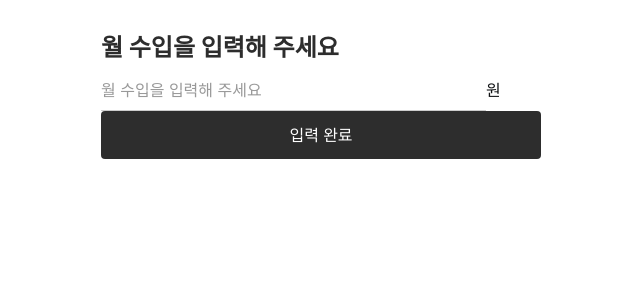
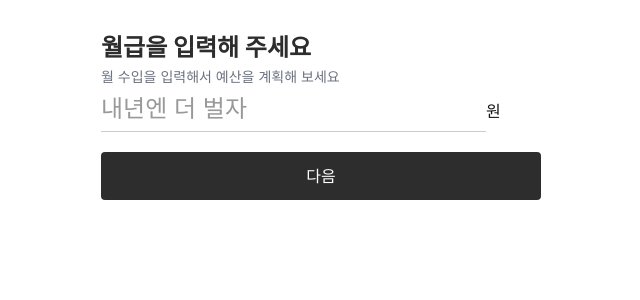
Before and after one commit to j-yesung/soomtong, a Next.js app: page /salary in a window 1280 px wide. Shown: the top 300 px of the page, without its empty margins (319-959 px from the left). Built offline with nearby package versions, Linux system fonts and the light colour scheme.

Commit message:
feat: box 컴포넌트 생성 (styled-system 설치)

```diff
--- a/package.json
+++ b/package.json
@@ -9,6 +9,7 @@
     "lint": "eslint"
   },
   "dependencies": {
+    "@styled-system/should-forward-prop": "^5.1.5",
     "@tanstack/react-query": "^5.85.5",
     "@types/styled-components": "^5.1.34",
     "axios": "^1.11.0",
@@ -16,6 +17,7 @@
     "react": "19.1.0",
     "react-dom": "19.1.0",
     "styled-components": "^6.1.19",
+    "styled-system": "^5.1.5",
     "zustand": "^5.0.8"
   },
   "devDependencies": {
@@ -24,6 +26,8 @@
     "@types/node": "^20",
     "@types/react": "^19",
     "@types/react-dom": "^19",
+    "@types/styled-system": "^5.1.23",
+    "@types/styled-system__should-forward-prop": "^5.1.4",
     "eslint": "^9",
     "eslint-config-next": "15.5.0",
     "prettier": "^3.6.2",
--- a/src/app/salary/page.tsx
+++ b/src/app/salary/page.tsx
@@ -1,18 +1,32 @@
 "use client";
 
-import { Button, Heading, Input } from "@/components/ui";
-
-import * as S from "./style";
+import { Box, Button, Heading, Input } from "@/components/ui";
 
 export default function SalaryPage() {
   return (
-    <S.SalaryContainer>
+    <Box
+      as="main"
+      display="flex"
+      flexDirection="column"
+      alignItems="flex-start"
+      width="100%"
+      height="100vh"
+      maxWidth="500px"
+      margin="0 auto"
+      boxSizing="border-box"
+      overflow="hidden"
+      position="relative"
+      padding={30}
+    >
+      <Box as="header">
         <Heading level={2} fontWeight="bold">
-        월 수입을 입력해 주세요
+          월급을 입력해 주세요
         </Heading>
-      {/* <Heading level={5} fontWeight="normal" color="description">
-        월 수입을 입력해서 생활비를 계산해 보세요
-      </Heading> */}
+        <Heading level={5} fontWeight="normal" color="description">
+          월 수입을 입력해서 예산을 계획해 보세요
+        </Heading>
+      </Box>
+      <Box display="flex" flexDirection="column" width="100%" gap={20}>
         <Input
           onChange={() => {}}
           id="salary"
@@ -21,11 +35,12 @@ export default function SalaryPage() {
           inputSize="m"
           variant="underline"
           inputStyle="salary"
-        placeholder="월 수입을 입력해 주세요"
+          placeholder="내년엔 더 벌자"
         />
         <Button onClick={() => {}} fullWidth>
-        입력 완료
+          다음
         </Button>
-    </S.SalaryContainer>
+      </Box>
+    </Box>
   );
 }
--- a/src/app/salary/style.ts
+++ /dev/null
@@ -1,15 +0,0 @@
-import styled from "styled-components";
-
-export const SalaryContainer = styled.div`
-  display: flex;
-  flex-direction: column;
-  align-items: flex-start;
-  height: 100vh;
-  width: 100%;
-  max-width: 500px;
-  padding: 30px;
-  margin: 0 auto;
-  box-sizing: border-box;
-  overflow: hidden;
-  position: relative;
-`;
--- /dev/null
+++ b/src/components/ui/box/style.ts
@@ -0,0 +1,40 @@
+import sspShouldForwardProp from "@styled-system/should-forward-prop";
+import styled from "styled-components";
+import {
+  border,
+  color,
+  compose,
+  flexbox,
+  grid,
+  layout,
+  position,
+  shadow,
+  space,
+  system,
+  typography,
+} from "styled-system";
+
+import { BoxProps } from "./type";
+
+const extra = system({
+  gap: { property: "gap", scale: "space" },
+  rowGap: { property: "rowGap", scale: "space" },
+  columnGap: { property: "columnGap", scale: "space" },
+  overflow: true,
+  overflowX: true,
+  overflowY: true,
+  userSelect: true,
+  pointerEvents: true,
+  cursor: true,
+  boxSizing: true,
+});
+
+const sx = compose(space, layout, color, flexbox, grid, position, border, shadow, typography, extra);
+
+const Box = styled("div").withConfig({
+  shouldForwardProp: (prop, target) => (typeof target === "string" ? sspShouldForwardProp(prop) : true),
+})<BoxProps>`
+  ${sx}
+`;
+
+export default Box;
--- /dev/null
+++ b/src/components/ui/box/type.ts
@@ -0,0 +1,37 @@
+import type {
+  BorderProps,
+  ColorProps,
+  FlexboxProps,
+  GridProps,
+  LayoutProps,
+  PositionProps,
+  ResponsiveValue,
+  ShadowProps,
+  SpaceProps,
+  TypographyProps,
+} from "styled-system";
+
+export type SystemProps = SpaceProps &
+  LayoutProps &
+  ColorProps &
+  FlexboxProps &
+  GridProps &
+  PositionProps &
+  BorderProps &
+  ShadowProps &
+  TypographyProps;
+
+export type ExtraProps = {
+  gap?: ResponsiveValue<string | number>;
+  rowGap?: ResponsiveValue<string | number>;
+  columnGap?: ResponsiveValue<string | number>;
+  overflow?: React.CSSProperties["overflow"];
+  overflowX?: React.CSSProperties["overflowX"];
+  overflowY?: React.CSSProperties["overflowY"];
+  userSelect?: React.CSSProperties["userSelect"];
+  pointerEvents?: React.CSSProperties["pointerEvents"];
+  cursor?: React.CSSProperties["cursor"];
+  boxSizing?: React.CSSProperties["boxSizing"];
+};
+
+export type BoxProps = SystemProps & ExtraProps;
--- a/src/components/ui/button/style.ts
+++ b/src/components/ui/button/style.ts
@@ -1,4 +1,4 @@
-import { css, styled } from "styled-components";
+import styled, { css } from "styled-components";
 
 import { ButtonStyleProps } from "./type";
 
--- a/src/components/ui/index.ts
+++ b/src/components/ui/index.ts
@@ -1,3 +1,4 @@
 export { default as Button } from "./button";
 export { default as Heading } from "./heading";
 export { default as Input } from "./input";
+export { default as Box } from "./box/style";
--- a/src/components/ui/input/style.ts
+++ b/src/components/ui/input/style.ts
@@ -1,4 +1,4 @@
-import { css, styled } from "styled-components";
+import styled, { css } from "styled-components";
 
 import { InputStyleProps } from "./type";
 
@@ -64,7 +64,7 @@ export const Input = styled.input<InputStyleProps>`
         color: #999;
         font-weight: normal;
         letter-spacing: normal;
-        font-size: 16px;
+        font-size: 24px;
       }
     `};
 `;
```
Also changed, not shown: 1 other file (tests, documents, lock files or other folders). Lines whose indentation alone changed are shown as unchanged.
